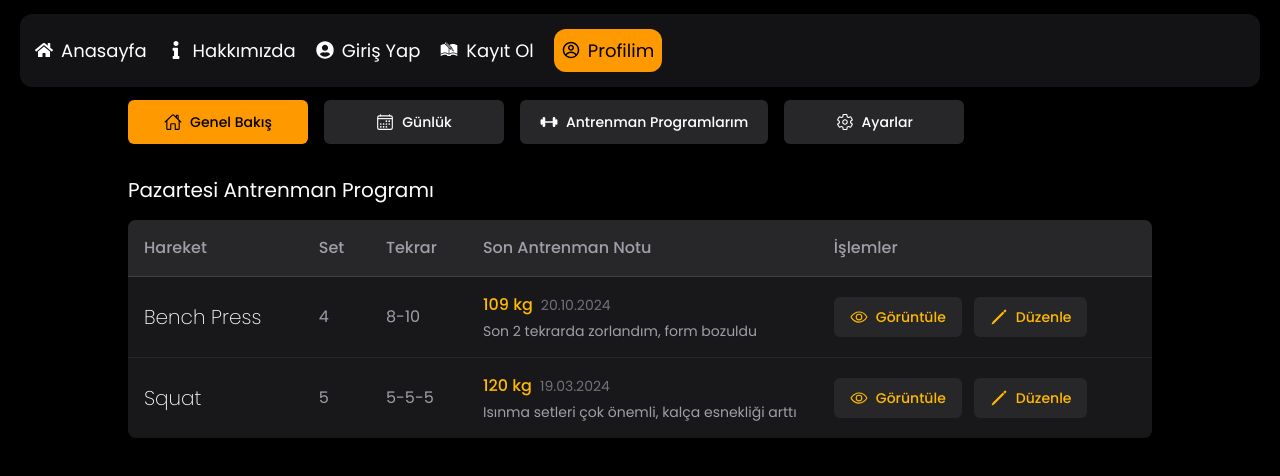
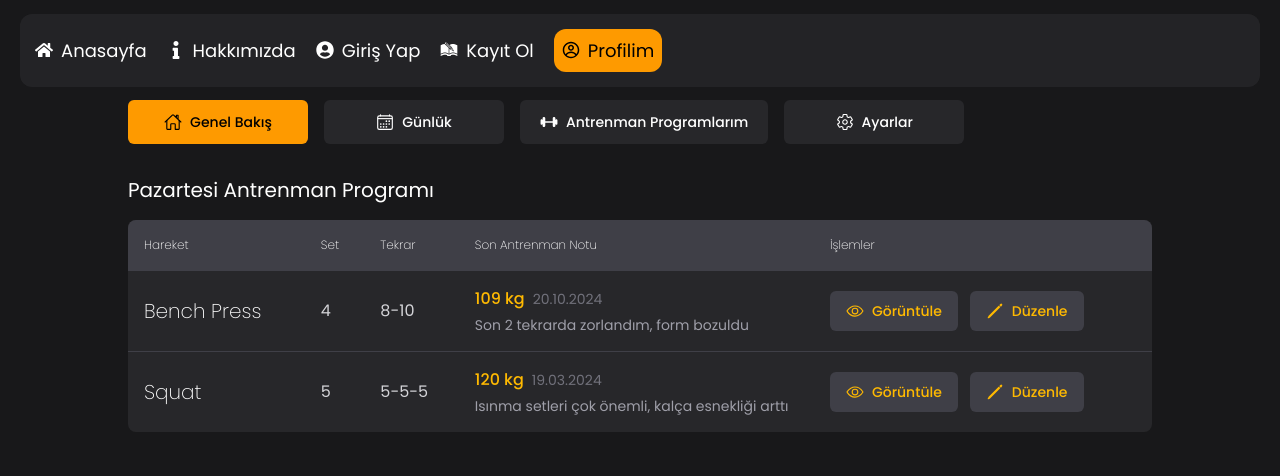
Before and after one commit to mertnrist/fitness-tracker, a React (Vite) app: page /profil in a window 1280 px wide. Shown: the top 476 px of the page. Built offline with nearby package versions, Linux system fonts and the light colour scheme.

Commit message:
Folder Str

```diff
--- a/src/components/Navbar.jsx
+++ b/src/components/Navbar.jsx
@@ -29,6 +29,15 @@ const Navbar = () => {
             case "/profil":
                 setActiveBtn('profile')
                 break;
+            case "/profil/ayarlarim":
+                setActiveBtn('profile')
+                break;
+            case "/profil/gunluk":
+                setActiveBtn('profile')
+                break;
+            case "/profil/antreman-programlarim":
+                setActiveBtn('profile')
+                break;
         }
     }, [])
 
@@ -46,7 +55,7 @@ const Navbar = () => {
             <nav className='w-full h-[100px] flex items-center justify-center p-5'>
 
                 {/* Pages */}
-                <ul className="bg-zinc-900/80 backdrop-blur-sm p-[15px] w-full rounded-xl flex gap-5 items-center text-[18px]">
+                <ul className="bg-zinc-800/80 backdrop-blur-sm p-[15px] w-full rounded-xl flex gap-5 items-center text-[18px]">
                     <li className={` ${activeBtn === 'home' ? "p-2 rounded-xl bg-amber-500 text-black" : "hover:text-amber-500"}`}>
                         <Link to={'/'} className="flex items-center gap-2">
                             <FaHome />
--- a/src/components/shared/Modal.jsx
+++ b/src/components/shared/Modal.jsx
@@ -37,8 +37,8 @@ const Modal = ({ children, title = "", isOpen, setIsOpen, size = "default" }) =>
                 className="fixed inset-0 bg-black/70 backdrop-blur-sm -z-10"
                 onClick={closeModal}
             />
-            <div className={`relative ${sizeClasses[size]} bg-[#1a1a1a] border border-zinc-800 rounded-lg shadow-xl z-10`}>
-                <div className="w-full flex justify-between items-center p-5 text-2xl border-b border-zinc-800 bg-[#141414] rounded-t-lg">
+            <div className={`relative ${sizeClasses[size]} bg-zinc-900 border border-zinc-800 rounded-lg shadow-xl z-10`}>
+                <div className="w-full flex justify-between items-center p-5 text-2xl border-b border-zinc-800 bg-zinc-800 rounded-t-lg">
                     <span className="font-bold">{title}</span>
                     <IoCloseSharp
                         className="cursor-pointer text-red-500 hover:text-red-600 transition-colors"
--- a/src/index.css
+++ b/src/index.css
@@ -6,7 +6,7 @@ body,
 #root {
 	width: 100%;
 	height: 100%;
-	background-color: black;
+	background-color: rgb(24, 24, 26);
 	color: white;
 	font-family: 'Poppins';
 }
--- a/src/pages/Profile/components/ExerciseTable.jsx
+++ b/src/pages/Profile/components/ExerciseTable.jsx
@@ -5,22 +5,22 @@ const ExerciseTable = ({ exercises, onViewClick, onEditClick }) => {
         <div>
             <h2 className="text-xl mb-4 text-white">Pazartesi Antrenman Programı</h2>
             <div className="overflow-x-auto">
-                <table className="w-full border-collapse bg-zinc-900 rounded-lg overflow-hidden">
+                <table className="w-full border-collapse bg-zinc-800 rounded-lg overflow-hidden">
                     <thead>
-                        <tr className="bg-zinc-800">
-                            <th className="p-4 text-left text-zinc-400 font-medium border-b border-zinc-700">Hareket</th>
-                            <th className="p-4 text-left text-zinc-400 font-medium border-b border-zinc-700">Set</th>
-                            <th className="p-4 text-left text-zinc-400 font-medium border-b border-zinc-700">Tekrar</th>
-                            <th className="p-4 text-left text-zinc-400 font-medium border-b border-zinc-700">Son Antrenman Notu</th>
-                            <th className="p-4 text-left text-zinc-400 font-medium border-b border-zinc-700">İşlemler</th>
+                        <tr className="bg-zinc-700">
+                            <th className="p-4 text-left text-zinc- font-extralight text-[12px] border-b border-zinc-700">Hareket</th>
+                            <th className="p-4 text-left text-zinc- font-extralight text-[12px] border-b border-zinc-700">Set</th>
+                            <th className="p-4 text-left text-zinc- font-extralight text-[12px] border-b border-zinc-700">Tekrar</th>
+                            <th className="p-4 text-left text-zinc- font-extralight text-[12px] border-b border-zinc-700">Son Antrenman Notu</th>
+                            <th className="p-4 text-left text-zinc- font-extralight text-[12px] border-b border-zinc-700">İşlemler</th>
                         </tr>
                     </thead>
                     <tbody>
                         {exercises.map((exercise) => (
-                            <tr key={exercise.id} className="border-b border-zinc-800 last:border-b-0 hover:bg-zinc-800/50 transition-colors">
+                            <tr key={exercise.id} className="border-b border-zinc-700 last:border-b-0 hover:bg-zinc-700/50 transition-colors">
                                 <td className="p-4 text-xl text-white font-extralight">{exercise.name}</td>
-                                <td className="p-4 text-zinc-400">{exercise.sets}</td>
-                                <td className="p-4 text-zinc-400">{exercise.reps}</td>
+                                <td className="p-4 text-zinc-300">{exercise.sets}</td>
+                                <td className="p-4 text-zinc-300">{exercise.reps}</td>
                                 <td className="p-4 max-w-[300px]">
                                     {exercise.history && exercise.history[0] ? (
                                         <div className="space-y-1">
@@ -48,14 +48,14 @@ const ExerciseTable = ({ exercises, onViewClick, onEditClick }) => {
                                     <div className="flex gap-3">
                                         <button
                                             onClick={() => onViewClick(exercise)}
-                                            className="flex items-center gap-2 px-4 py-2.5 bg-zinc-800 hover:bg-zinc-700 text-amber-400 rounded-md transition-all text-sm font-medium min-w-[100px] justify-center cursor-pointer hover:scale-[1.02] active:scale-[0.98]"
+                                            className="flex items-center gap-2 px-4 py-2.5 bg-zinc-700 hover:bg-zinc-600 text-amber-400 rounded-md transition-all text-sm font-medium min-w-[100px] justify-center cursor-pointer hover:scale-[1.02] active:scale-[0.98]"
                                         >
                                             <IoEyeOutline className="text-lg" />
                                             Görüntüle
                                         </button>
                                         <button
                                             onClick={() => onEditClick(exercise)}
-                                            className="flex items-center gap-2 px-4 py-2.5 bg-zinc-800 hover:bg-zinc-700 text-amber-400 rounded-md transition-all text-sm font-medium min-w-[100px] justify-center cursor-pointer hover:scale-[1.02] active:scale-[0.98]"
+                                            className="flex items-center gap-2 px-4 py-2.5 bg-zinc-700 hover:bg-zinc-700 text-amber-400 rounded-md transition-all text-sm font-medium min-w-[100px] justify-center cursor-pointer hover:scale-[1.02] active:scale-[0.98]"
                                         >
                                             <IoPencilOutline className="text-lg" />
                                             Düzenle
```
